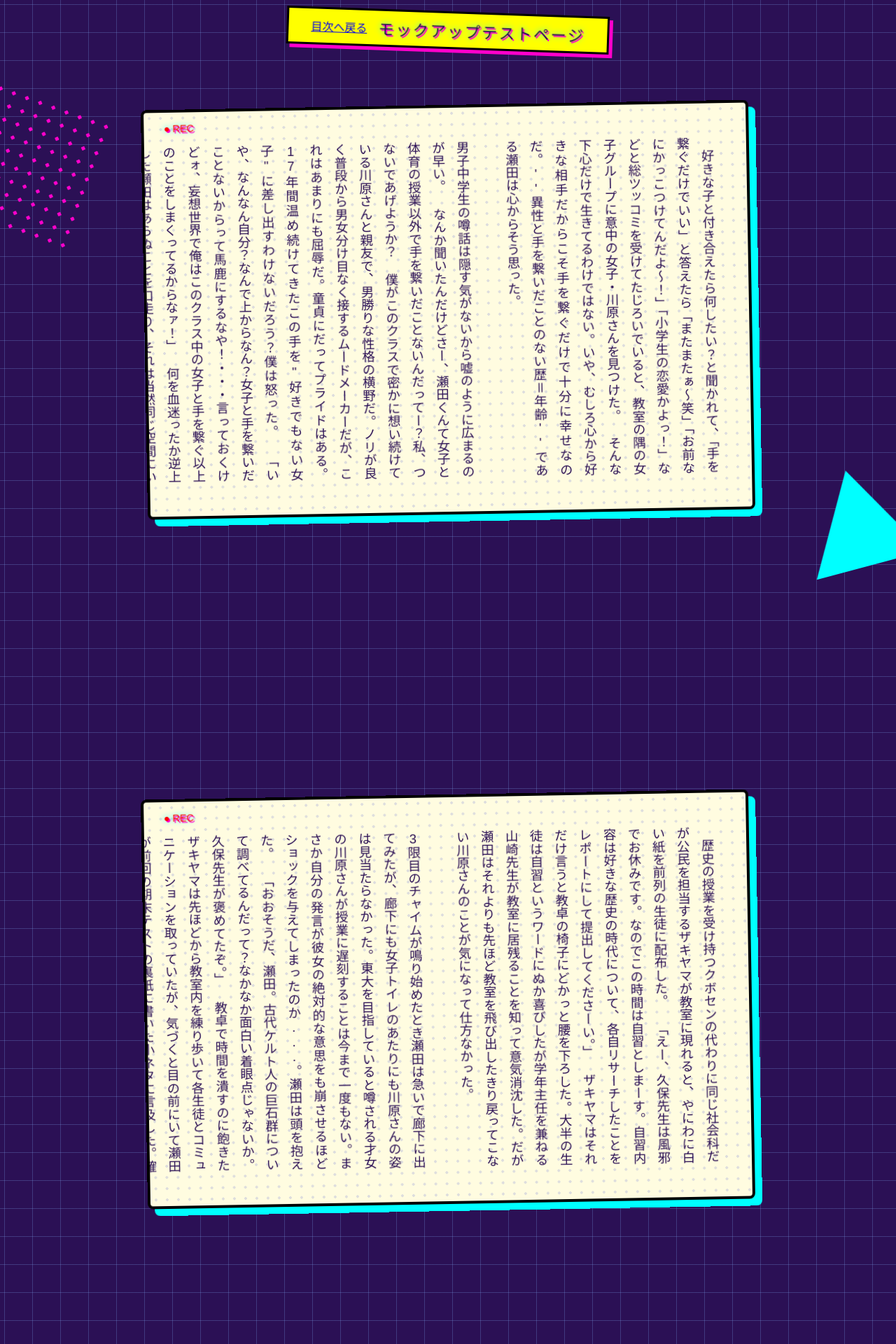
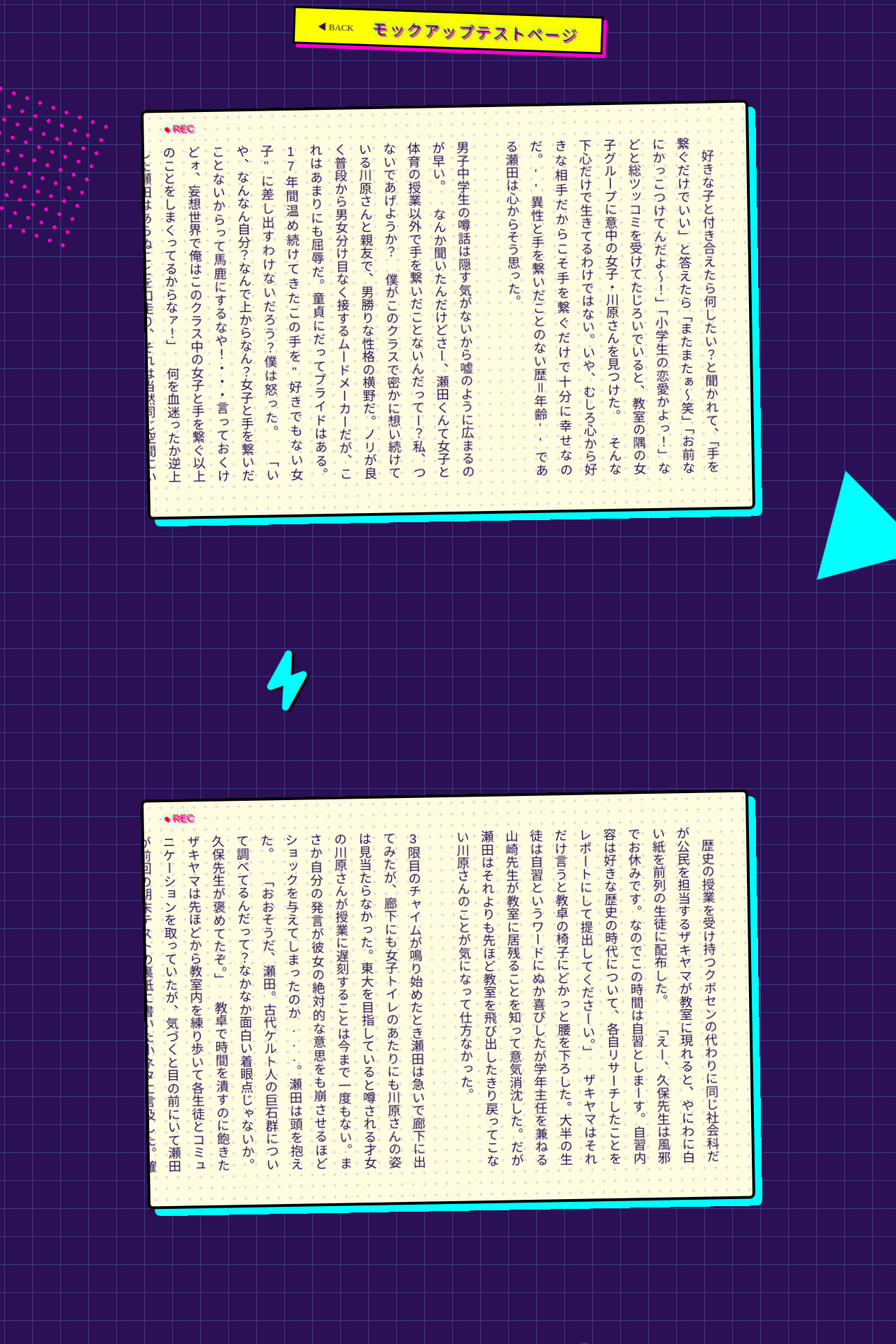
Before and after one commit to REMriaTV/HandtoHand, a Jekyll site: the page built from docs/manuscript/test-manuscript.md, in a window 1280 px wide. Shown: the top 1920 px of the page at 70% size. Built offline with Jekyll 4.4.1, drawn with Linux system fonts in a browser that asks for light colours; some web fonts are replaced.

Commit message:
Update manuscript_v2.html　フォントを修正。一回言われた通りに試す。ダメならアニメーションなしに戻す

```diff
--- a/docs/_layouts/manuscript_v2.html
+++ b/docs/_layouts/manuscript_v2.html
@@ -4,12 +4,22 @@
   <meta charset="UTF-8">
   <meta name="viewport" content="width=device-width, initial-scale=1.0">
   <title>{{ page.title }} | Hand to Hand</title>
+
+  <!-- CSS読み込み -->
   <link rel="stylesheet" href="{{ '/assets/css/story.css' | relative_url }}">
+
+  <!-- Font Awesome (アイコン用) -->
+  <link href="https://cdnjs.cloudflare.com/ajax/libs/font-awesome/6.0.0/css/all.min.css" rel="stylesheet">
+
+  <!-- Google Fonts -->
+  <link rel="preconnect" href="https://fonts.googleapis.com">
+  <link rel="preconnect" href="https://fonts.gstatic.com" crossorigin>
+  <link href="https://fonts.googleapis.com/css2?family=DotGothic16&family=Zen+Maru+Gothic:wght@500;700&display=swap" rel="stylesheet">
 </head>
 <body class="story-page">
 
   <header class="story-header">
-    <a href="/manuscript.html">目次へ戻る</a>
+    <a href="/manuscript.html" style="text-decoration: none; color: inherit; font-family: 'DotGothic16'; font-size: 0.8rem; margin-right: 10px;">◀︎ BACK</a>
     <span class="story-title">{{ page.title }}</span>
   </header>
 
@@ -19,7 +29,7 @@
 
   </main>
 
- <!-- ★ここが重要：カード間にアイコン用スペースを自動挿入するスクリプト -->
+  <!-- カード間にアイコン用スペースを自動挿入するスクリプト -->
   <script>
     document.addEventListener('DOMContentLoaded', () => {
         // メインエリア内のすべての段落(pタグ)を取得
```
